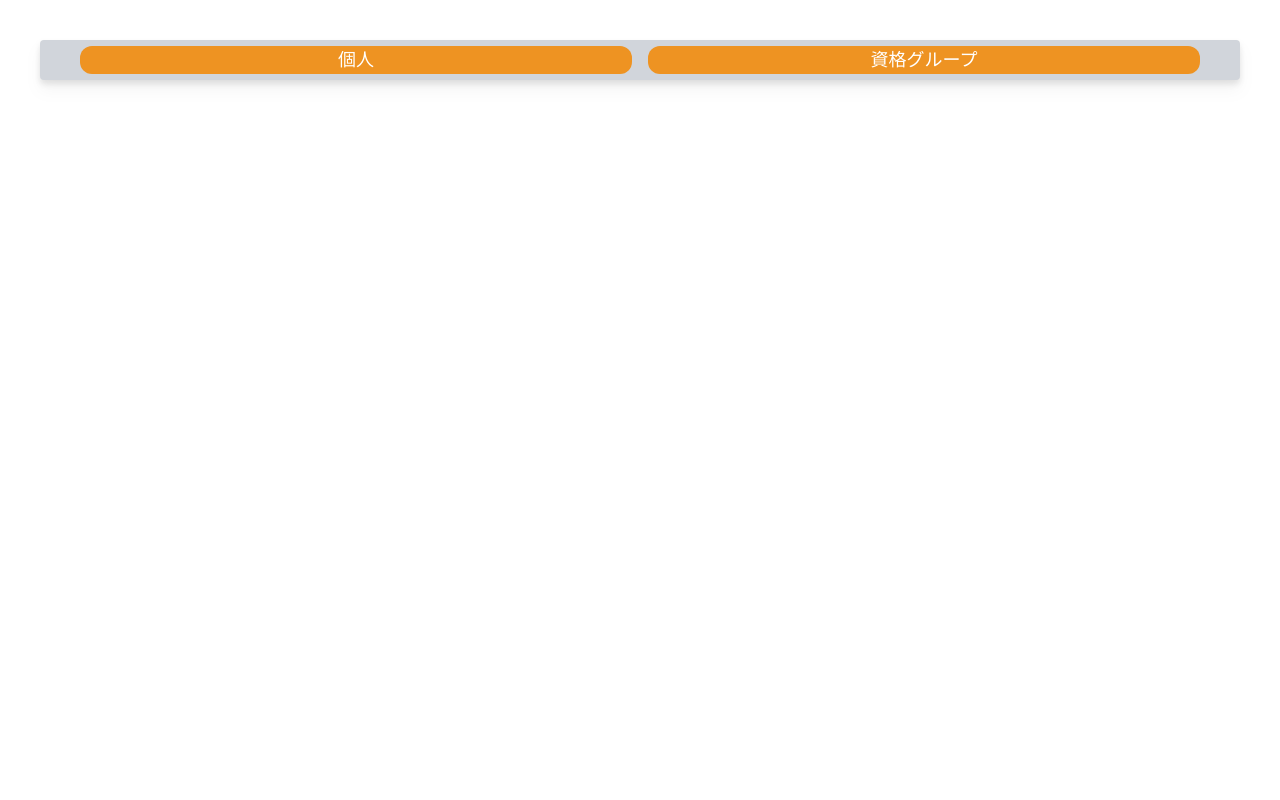
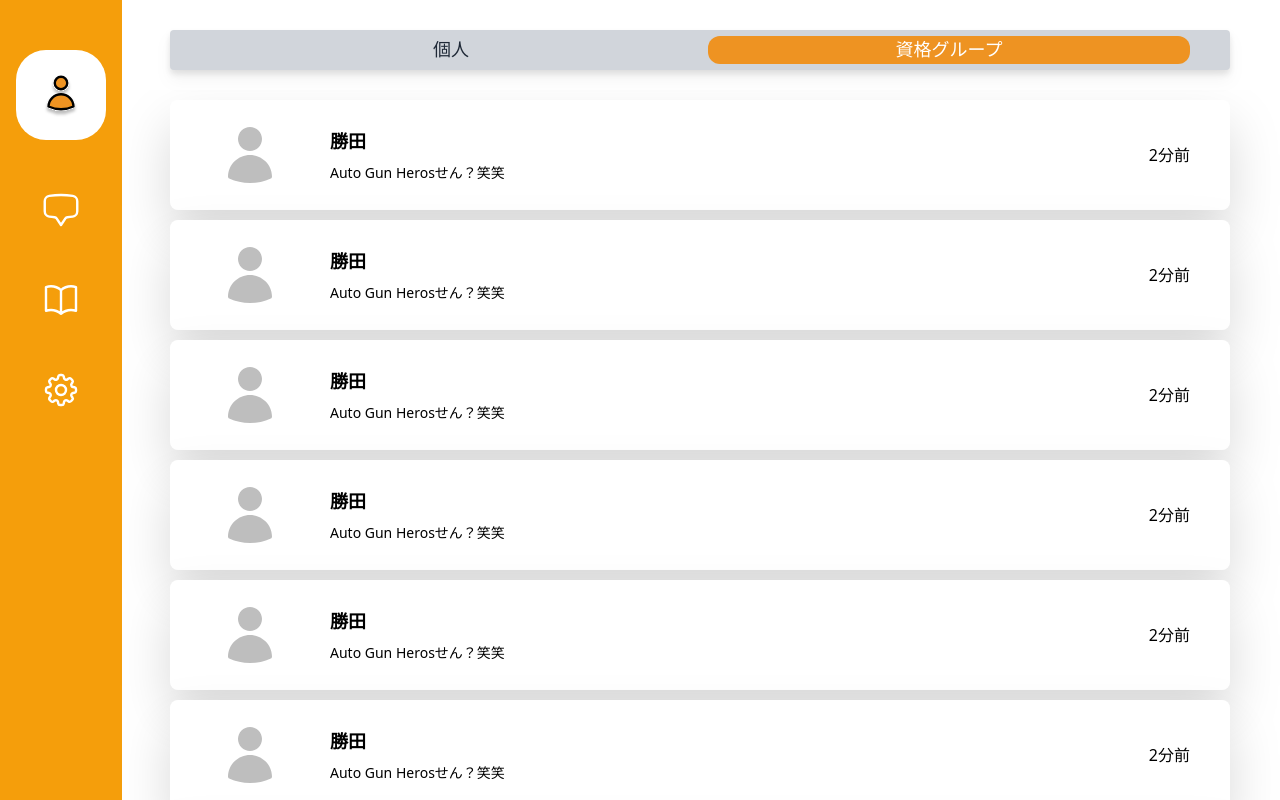
Before and after one commit to Kryusin/muce, a Next.js app in the folder frontend/muce/: page /chat in a window 1280 px wide. Both pictures are taken after a click on the element "資格グループ". Shown: the top 800 px of the page. Built offline with nearby package versions, Linux system fonts and the light colour scheme.

Commit message:
チャット完了

```diff
--- a/frontend/muce/src/app/chat/layout.tsx
+++ b/frontend/muce/src/app/chat/layout.tsx
@@ -12,11 +12,8 @@ export default function RootLayout({
     children: React.ReactNode
 }) {
     return (
-        <html lang="ja">
-            <body>
-                <Loading />
-                {children}
-            </body>
-        </html>
+        <div>
+            {children}
+        </div>
     )
 }
--- a/frontend/muce/src/app/chat/page.tsx
+++ b/frontend/muce/src/app/chat/page.tsx
@@ -1,25 +1,55 @@
 'use client'
+import AppBar from "@/components/appBar"
+import ChatUI from "@/components/chat"
+import { useState } from "react"
 
 export default function Chat() {
+    const [tab, setTab] = useState([true, false])
     const changetab = (e: any) => {
-        console.log("changetab")
-        e.target.classList.add("bg-orange-theme")
-        e.target.classList.remove("bg-gray-300")
-        e.target.classList.add("text-white")
-        e.target.classList.remove("text-gray-800")
-        e.target.classList.add("on")
-        e.target.classList.remove("off")
-        console.log(e.target.innerHTML)
+        if (e.target.innerHTML == '個人') {
+            setTab([true, false])
+        } else if (e.target.innerHTML == '資格グループ') {
+            setTab([false, true])
+        }
     }
     return (
         <div>
-            <div className="flex justify-center items-center h-10 bg-gray-300 font-mono font-medium rounded drop-shadow-lg text-gray-800 m-10 text-lg">
-                <div className="cursor-pointer bg-orange-theme w-1/2 rounded-xl text-center text-white ml-10 mr-2 on" onClick={(e) => changetab(e)}>
-                    個人
-                </div>
-                <div className="cursor-pointer w-1/2 rounded-xl text-center mr-10 ml-2 off" onClick={(e) => changetab(e)}>
-                    資格グループ
-                </div>
+            <AppBar />
+            <div className="flex justify-center items-center h-10 bg-gray-300 font-mono font-medium rounded drop-shadow-lg text-gray-800 ml-[170px] mr-[50px] mt-[30px] mb-[20px] text-lg">
+                {tab[0]
+                    ?//個人ON
+                    <div className="cursor-pointer bg-orange-theme w-1/2 rounded-xl text-center text-white ml-10 mr-2" onClick={(e) => changetab(e)}>
+                        個人
+                    </div>
+                    ://個人OFF
+                    <div className="cursor-pointer w-1/2 rounded-xl text-center ml-10 mr-2" onClick={(e) => changetab(e)}>
+                        個人
+                    </div>
+                }
+                {tab[1]
+                    ?//資格グループON
+                    <div className="cursor-pointer bg-orange-theme w-1/2 rounded-xl text-center text-white mr-10 ml-2" onClick={(e) => changetab(e)}>
+                        資格グループ
+                    </div>
+                    ://資格グループOFF
+                    <div className="cursor-pointer w-1/2 rounded-xl text-center mr-10 ml-2 off" onClick={(e) => changetab(e)}>
+                        資格グループ
+                    </div>
+                }
+            </div>
+            <div className="flex-col overflow-y-auto h-screen hide-scroll-bar">
+                <ChatUI name="勝田" src="/User.svg" message="Auto Gun Herosせん？笑笑" time="2分" />
+                <ChatUI name="勝田" src="/User.svg" message="Auto Gun Herosせん？笑笑" time="2分" />
+                <ChatUI name="勝田" src="/User.svg" message="Auto Gun Herosせん？笑笑" time="2分" />
+                <ChatUI name="勝田" src="/User.svg" message="Auto Gun Herosせん？笑笑" time="2分" />
+                <ChatUI name="勝田" src="/User.svg" message="Auto Gun Herosせん？笑笑" time="2分" />
+                <ChatUI name="勝田" src="/User.svg" message="Auto Gun Herosせん？笑笑" time="2分" />
+                <ChatUI name="勝田" src="/User.svg" message="Auto Gun Herosせん？笑笑" time="2分" />
+                <ChatUI name="勝田" src="/User.svg" message="Auto Gun Herosせん？笑笑" time="2分" />
+                <ChatUI name="勝田" src="/User.svg" message="Auto Gun Herosせん？笑笑" time="2分" />
+                <ChatUI name="勝田" src="/User.svg" message="Auto Gun Herosせん？笑笑" time="2分" />
+                <ChatUI name="勝田" src="/User.svg" message="Auto Gun Herosせん？笑笑" time="2分" />
+                <ChatUI name="勝田" src="/User.svg" message="Auto Gun Herosせん？笑笑" time="2分" />
             </div>
         </div>
     )
--- /dev/null
+++ b/frontend/muce/src/components/chat.tsx
@@ -0,0 +1,14 @@
+import Image from "next/image"
+
+export default function Chat(props: any) {
+    return (
+        <div className="flex justify-start items-center drop-shadow-2xl h-[110px] bg-white rounded-lg ml-[170px] mr-[50px] mt-[10px]">
+            <Image src={props.src} width={80} height={80} alt="User" className="p-2 mx-10" />
+            <div className="flex-col mr-52">
+                <p className="text-lg font-semibold mb-2">{props.name}</p>
+                <p className="text-sm mt-2">{props.message}</p>
+            </div>
+            <p className="ml-auto mx-10">{props.time}前</p>
+        </div>
+    )
+}
```
